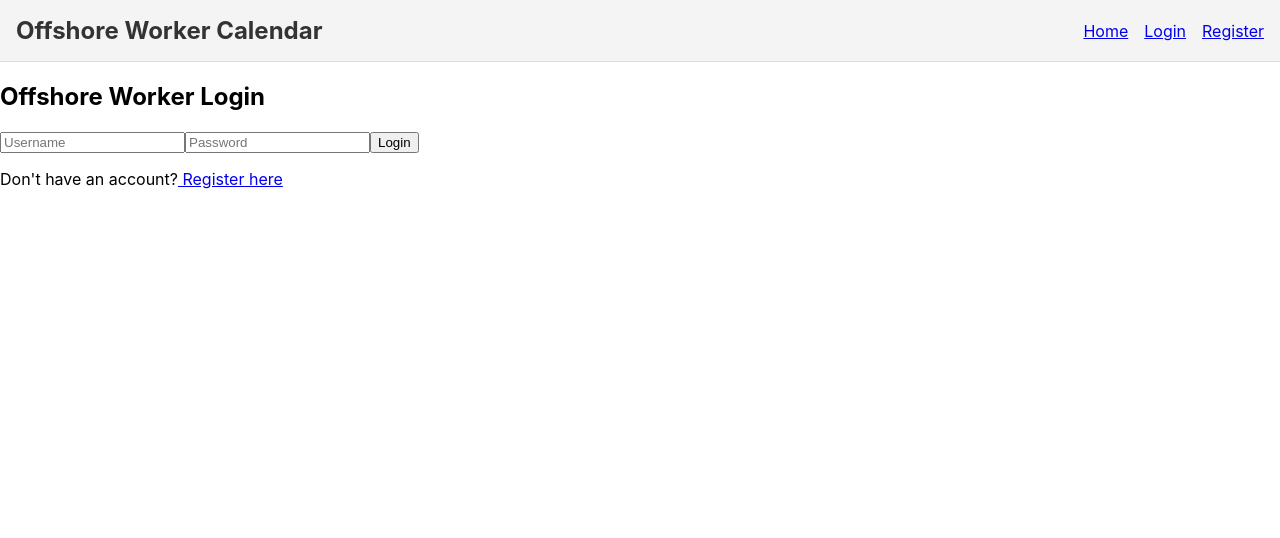
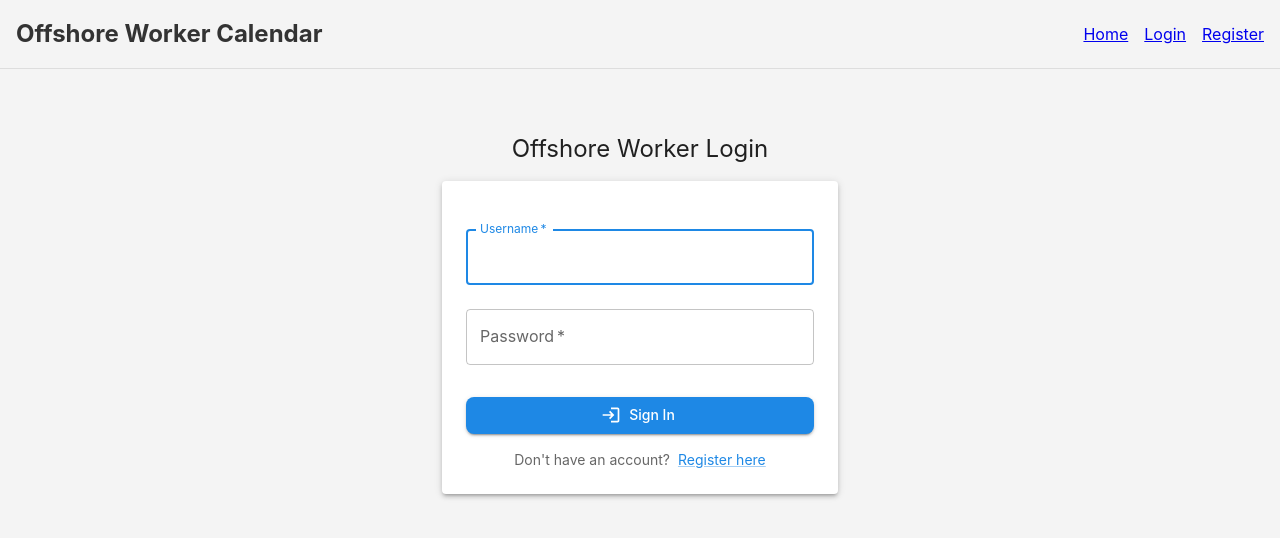
Before and after one commit to OffshoreSync/react-client, a React (Create React App) app: page /login in a window 1280 px wide. Shown: the top 538 px of the page. Built offline with nearby package versions, Linux system fonts and the light colour scheme.

Commit message:
client: Initial tests
Signed-off-by: Ícaro Hoff <icarohoff@gmail.com>

```diff
--- a/package.json
+++ b/package.json
@@ -3,6 +3,10 @@
   "version": "0.1.0",
   "private": true,
   "dependencies": {
+    "@emotion/react": "^11.14.0",
+    "@emotion/styled": "^11.14.0",
+    "@mui/icons-material": "^6.4.1",
+    "@mui/material": "^6.4.1",
     "axios": "^1.7.9",
     "cra-template": "1.2.0",
     "react": "^19.0.0",
--- a/src/App.js
+++ b/src/App.js
@@ -1,10 +1,65 @@
 import React from 'react';
 import { BrowserRouter as Router, Routes, Route, Navigate } from 'react-router-dom';
+import { ThemeProvider, createTheme, CssBaseline } from '@mui/material';
+import { blue, green } from '@mui/material/colors';
+
 import Navbar from './components/Navbar';
 import Home from './pages/Home';
 import Login from './components/Login';
 import Register from './components/Register';
 import Dashboard from './components/Dashboard';
+
+// Create custom theme
+const theme = createTheme({
+  palette: {
+    primary: {
+      main: blue[600],
+    },
+    secondary: {
+      main: green[600],
+    },
+    background: {
+      default: '#f4f4f4',
+      paper: '#ffffff',
+    },
+  },
+  typography: {
+    fontFamily: [
+      '-apple-system',
+      'BlinkMacSystemFont',
+      '"Segoe UI"',
+      'Roboto',
+      '"Helvetica Neue"',
+      'Arial',
+      'sans-serif',
+    ].join(','),
+    h1: {
+      fontSize: '2.5rem',
+      fontWeight: 600,
+    },
+    h2: {
+      fontSize: '2rem',
+      fontWeight: 500,
+    },
+  },
+  components: {
+    MuiButton: {
+      styleOverrides: {
+        root: {
+          textTransform: 'none',
+          borderRadius: 8,
+        },
+      },
+    },
+    MuiTextField: {
+      styleOverrides: {
+        root: {
+          borderRadius: 8,
+        },
+      },
+    },
+  },
+});
 
 // Authentication check component
 const PrivateRoute = ({ children }) => {
@@ -15,11 +70,13 @@ const PrivateRoute = ({ children }) => {
 // Home route component with authentication logic
 const HomeRoute = () => {
   const isAuthenticated = !!localStorage.getItem('token');
-  return isAuthenticated ? <Navigate to="/dashboard" replace /> : <Home />;
+  return isAuthenticated ? <Home /> : <Home />;
 };
 
 function App() {
   return (
+    <ThemeProvider theme={theme}>
+      <CssBaseline />
       <Router>
         <div className="App">
           <Navbar />
@@ -38,6 +95,7 @@ function App() {
           </Routes>
         </div>
       </Router>
+    </ThemeProvider>
   );
 }
 
--- a/src/components/Login.js
+++ b/src/components/Login.js
@@ -1,6 +1,17 @@
 import React, { useState } from 'react';
 import { useNavigate, Link } from 'react-router-dom';
 import axios from 'axios';
+import {
+  Container,
+  Typography,
+  TextField,
+  Button,
+  Box,
+  Paper,
+  Link as MuiLink,
+  Alert
+} from '@mui/material';
+import LoginIcon from '@mui/icons-material/Login';
 
 const Login = () => {
   const [formData, setFormData] = useState({
@@ -28,7 +39,6 @@ const Login = () => {
       // Ensure working regime is correctly stored
       const userWithFullData = {
         ...res.data.user,
-        // Extensive logging and fallback
         workingRegime: res.data.user.workingRegime || {
           onDutyDays: 28,  // Default to 28/28 if not present
           offDutyDays: 28
@@ -61,35 +71,85 @@ const Login = () => {
   };
 
   return (
-    <div className="login-container">
-      <h2>Offshore Worker Login</h2>
-      <form onSubmit={onSubmit}>
-        <input
-          type="text"
-          placeholder="Username"
+    <Container maxWidth="xs">
+      <Box
+        sx={{
+          marginTop: 8,
+          display: 'flex',
+          flexDirection: 'column',
+          alignItems: 'center',
+        }}
+      >
+        <Typography component="h1" variant="h5">
+          Offshore Worker Login
+        </Typography>
+        <Paper
+          elevation={3}
+          sx={{
+            width: '100%',
+            padding: 3,
+            marginTop: 2,
+            display: 'flex',
+            flexDirection: 'column',
+            alignItems: 'center',
+          }}
+        >
+          <Box component="form" onSubmit={onSubmit} noValidate sx={{ mt: 1 }}>
+            <TextField
+              margin="normal"
+              required
+              fullWidth
+              id="username"
+              label="Username"
               name="username"
+              autoComplete="username"
+              autoFocus
               value={username}
               onChange={onChange}
+            />
+            <TextField
+              margin="normal"
               required
-        />
-        <input
+              fullWidth
+              name="password"
+              label="Password"
               type="password"
-          placeholder="Password"
-          name="password"
+              id="password"
+              autoComplete="current-password"
               value={password}
               onChange={onChange}
-          required
             />
-        {error && <p className="error-message">{error}</p>}
-        <button type="submit">Login</button>
 
-        <div className="register-prompt">
-          <p>Don't have an account?
-            <Link to="/register"> Register here</Link>
-          </p>
-        </div>
-      </form>
-    </div>
+            {error && (
+              <Alert severity="error" sx={{ width: '100%', mt: 2 }}>
+                {error}
+              </Alert>
+            )}
+
+            <Button
+              type="submit"
+              fullWidth
+              variant="contained"
+              startIcon={<LoginIcon />}
+              sx={{ mt: 3, mb: 2 }}
+            >
+              Sign In
+            </Button>
+
+            <Typography variant="body2" color="text.secondary" align="center">
+              Don't have an account?
+              <MuiLink
+                component={Link}
+                to="/register"
+                sx={{ ml: 1 }}
+              >
+                Register here
+              </MuiLink>
+            </Typography>
+          </Box>
+        </Paper>
+      </Box>
+    </Container>
   );
 };
 
```
Also changed, not shown: 1 other file (tests, documents, lock files or other folders). Lines whose indentation alone changed are shown as unchanged.
